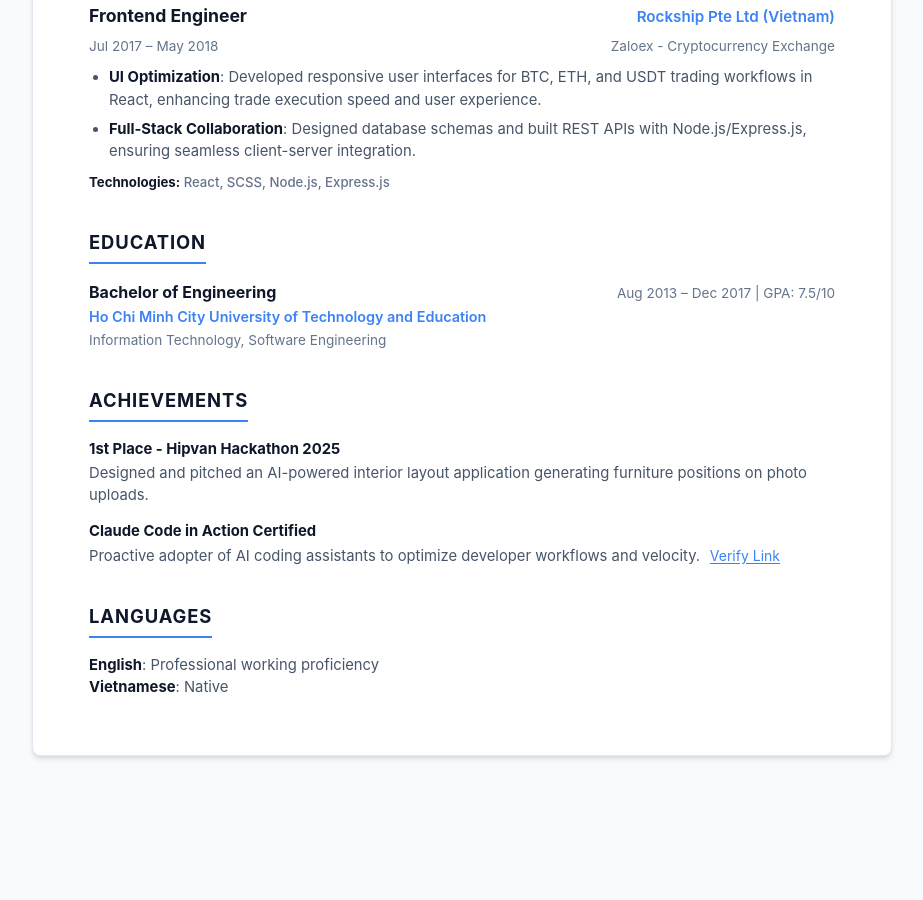
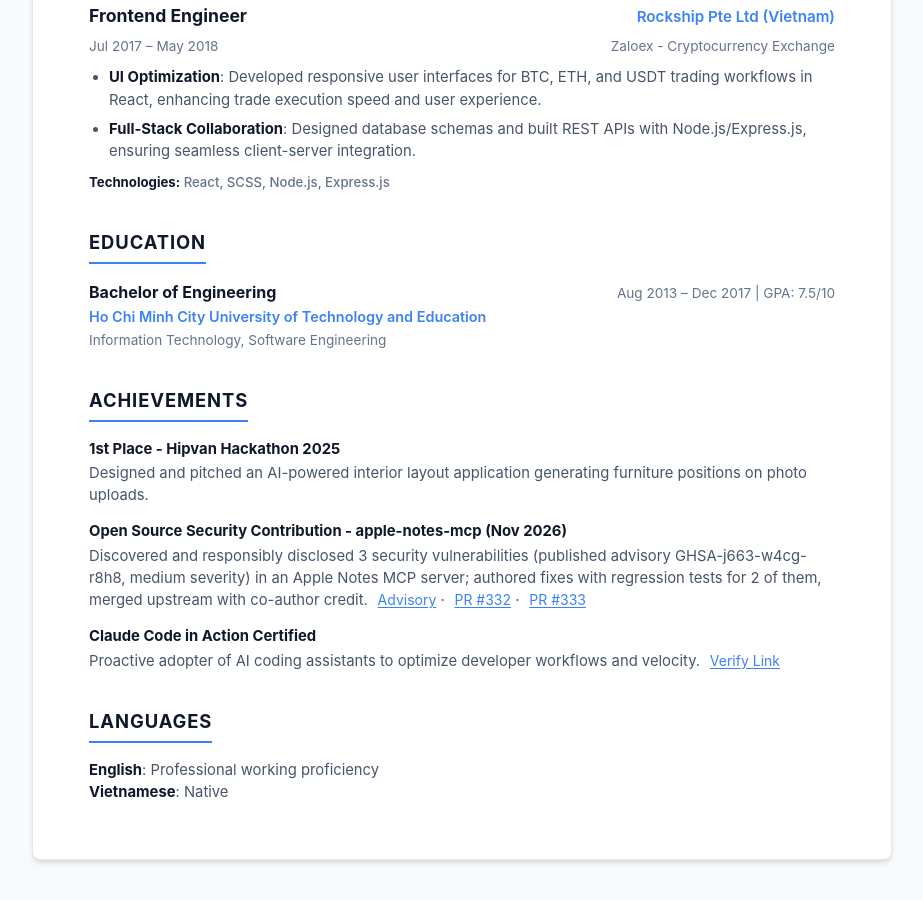
Before and after one commit to thaihuynhquang/cv, a plain HTML site: page index.html in a window 1280 px wide. Shown: the part 2520-3420 px from the top of the page, without its empty margins (178-1101 px from the left). Before the commit the page ends 3316 px from the top, so only its background shows below. Drawn offline with Linux system fonts and the light colour scheme.

Commit message:
feat: add apple-notes-mcp open source security contribution to resume

```diff
--- a/index.html
+++ b/index.html
@@ -1005,6 +1005,19 @@
         </div>
 
         <div class="achievement-item">
+          <div class="achievement-title">Open Source Security Contribution - apple-notes-mcp (Nov 2026)</div>
+          <p class="achievement-desc">Discovered and responsibly disclosed 3 security vulnerabilities (published
+            advisory GHSA-j663-w4cg-r8h8, medium severity) in an Apple Notes MCP server; authored fixes with
+            regression tests for 2 of them, merged upstream with co-author credit.</p>
+          <a href="https://github.com/sweetrb/apple-notes-mcp/security/advisories/GHSA-j663-w4cg-r8h8"
+            target="_blank" rel="noopener noreferrer" class="achievement-link">Advisory</a> ·
+          <a href="https://github.com/sweetrb/apple-notes-mcp/pull/332" target="_blank" rel="noopener noreferrer"
+            class="achievement-link">PR #332</a> ·
+          <a href="https://github.com/sweetrb/apple-notes-mcp/pull/333" target="_blank" rel="noopener noreferrer"
+            class="achievement-link">PR #333</a>
+        </div>
+
+        <div class="achievement-item">
           <div class="achievement-title">Claude Code in Action Certified</div>
           <p class="achievement-desc">Proactive adopter of AI coding assistants to optimize developer workflows and
             velocity.</p>
```
Also changed, not shown: 1 other file.
